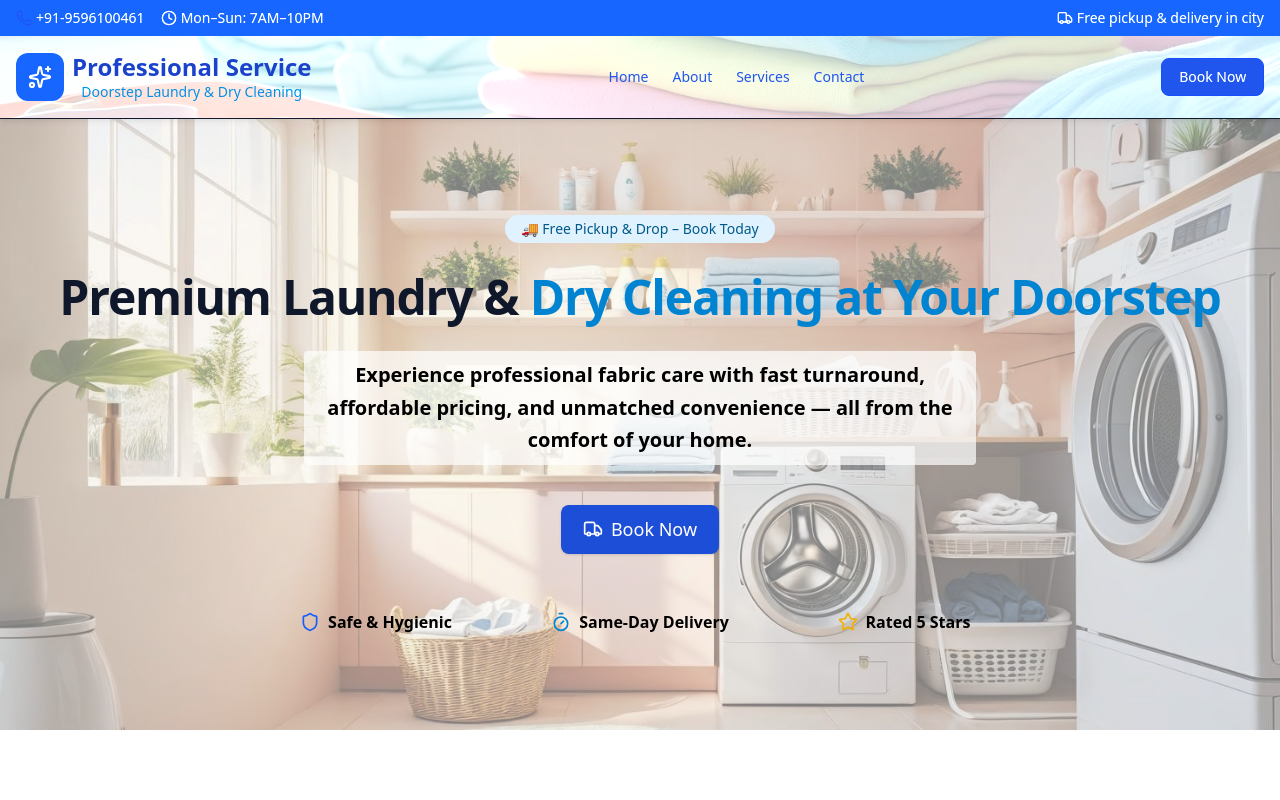
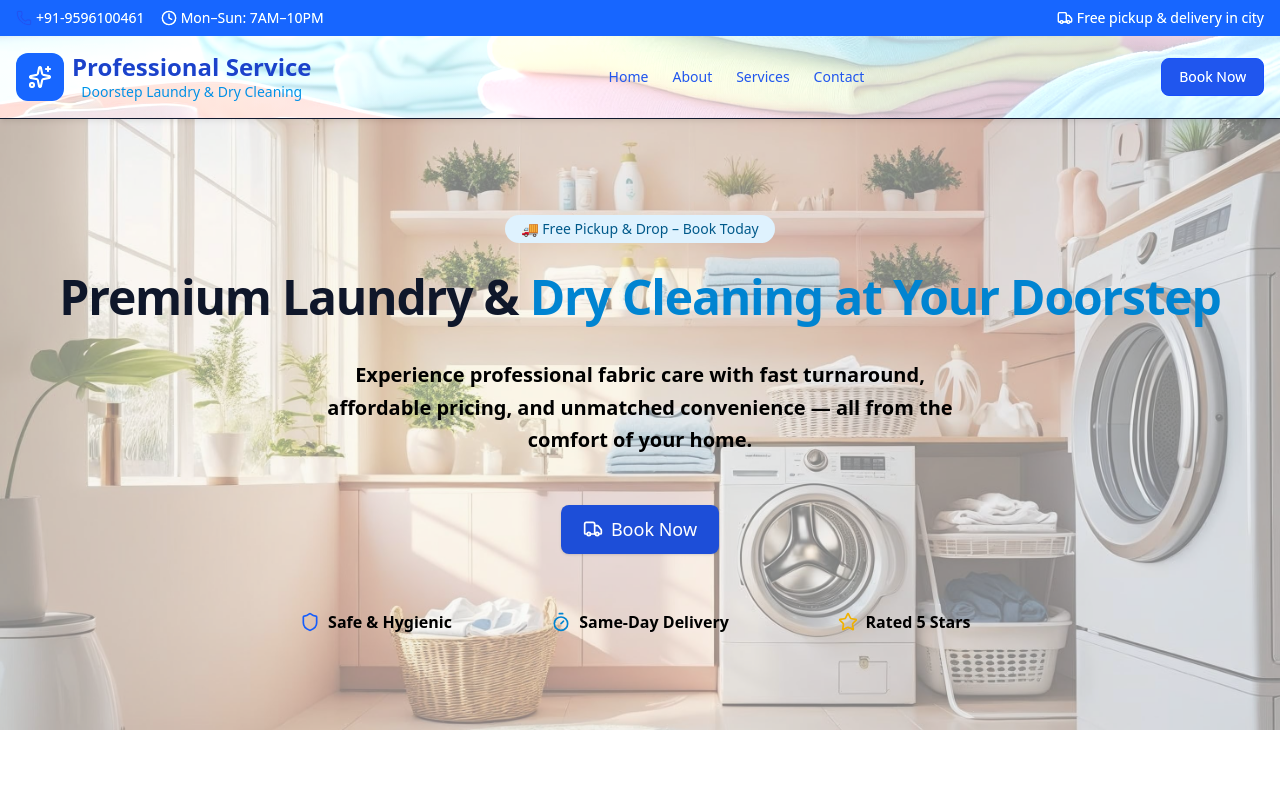
Before and after one commit to showkat-96/loundry, a React (Vite) app: page / in a window 1280 px wide. Shown: the top 800 px of the page. Built offline with nearby package versions, Linux system fonts and the light colour scheme.

Commit message:
removed background from text

```diff
--- a/src/components/DoorstepLaundry.tsx
+++ b/src/components/DoorstepLaundry.tsx
@@ -42,7 +42,7 @@ function DoorstepLaundry() {
             </h2>
 
             {/* Subtext */}
-            <p className="text-base sm:text-lg md:text-xl font-semibold !text-black bg-white/70 px-4 py-2 rounded mb-10 leading-relaxed max-w-2xl mx-auto">
+            <p className="text-base sm:text-lg md:text-xl font-semibold !text-black px-4 py-2 rounded mb-10 leading-relaxed max-w-2xl mx-auto">
               Experience professional fabric care with fast turnaround,
               affordable pricing, and unmatched convenience — all from the
               comfort of your home.
```
